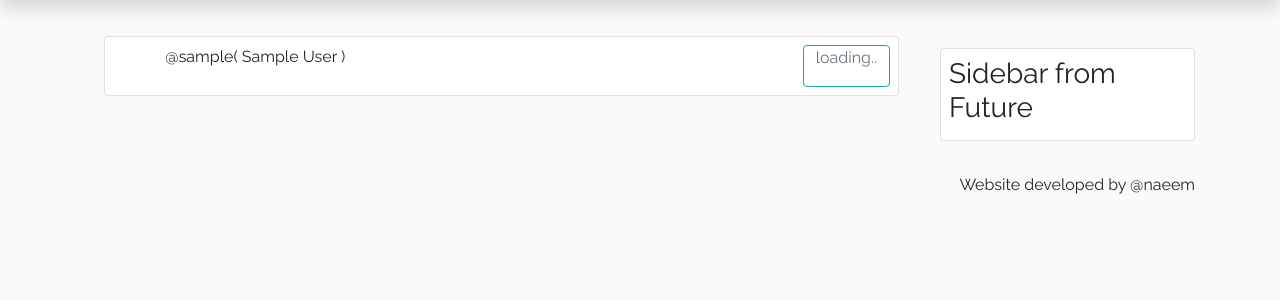
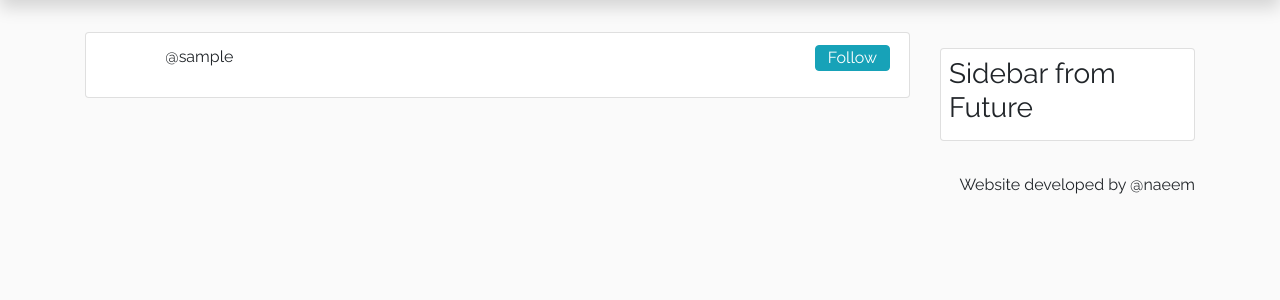
Before and after one commit to naeem-akhtar/paperhub, a Django app: template users/templates/users/user_list.html in a window 1280 px wide. Shown: the part 56-356 px from the top of the page. Run offline with Django 3.2, Linux system fonts and the light colour scheme; the template is opened without the code that fills it: values that come from a table or form of the project are taken from there, others are empty; the visitor is signed in with stand-in values (Sample User, id 1); data comes from the database, SQL or seed files in the repository; parts of the project's set-up code (start-up, migrations or seed data) failed here and were passed over; some libraries are stand-ins or nearby versions.

Commit message:
followers/following page bug fixed

```diff
--- a/users/static/users/js/ajax_follow_user.js
+++ b/users/static/users/js/ajax_follow_user.js
@@ -1,10 +1,10 @@
 // To follow / unfollow user
-var follow_button = $('#follow_unfollow');
+var follow_buttons = $('.follow_unfollow');
 var username = (document.getElementById('user-username').innerHTML).slice(1);
 
 // console.log(follow_button);
 
-FollowStatus = function(operation) {
+FollowStatus = function(operation, follow_button) {
 	// console.log(username);
 	$.ajax({
 		url : '/ajax/follow/user/',
@@ -29,21 +29,24 @@ FollowStatus = function(operation) {
 }
 
 // check follow status
-FollowStatus('check');
+follow_buttons.each(function() {
+  FollowStatus('check', $(this));
+  // console.log($(this));
+})
 
 // change follow status
-follow_button.click(function() {
-	FollowStatus('change');
+$('.follow_unfollow').click(function() {
+	FollowStatus('change', $(this));
 });
 
-follow_button.hover(
+follow_buttons.hover(
 	function() {
 		// console.log('bitch');
-		if(follow_button.html() == 'Following')
-			follow_button.html('Unfollow');
+		if($(this).html() == 'Following')
+			$(this).html('Unfollow');
 	},
 	function() {
-		if(follow_button.html() == 'Unfollow')
-			follow_button.html('Following');
+		if($(this).html() == 'Unfollow')
+			$(this).html('Following');
 	}
 )
--- a/users/templates/users/profile_detail.html
+++ b/users/templates/users/profile_detail.html
@@ -30,7 +30,7 @@
                   {% if profile.user.username == user.get_username %}
                     <a class="btn btn-outline-info" href="{% url 'profile-update' %}">edit</a>
                   {% else %}
-                    <button class="btn btn-outline-info" id="follow_unfollow">
+                    <button class="btn btn-outline-info follow_unfollow">
                       <p class="p-0 text-muted">loading..</p>
                     </button>
                   {% endif %}
--- a/users/templates/users/user_list.html
+++ b/users/templates/users/user_list.html
@@ -7,27 +7,26 @@
 
 
 {% block content %}
-	<div class="container">
+	<div class="card container">
 		{% for user in users %}
-			<div class="card container p-2 m-1">
+			<div class=" container p-2 m-1">
 				<div class="row ">
 					<!-- user Avatar -->
-					<div class="col-lg-1 m-auto">
+					<div class="col-lg-1 col-md-1 col-sm-1 col-2 m-auto">
 						 <img class="img-fluid rounded-circle thumbnail" src="{{ user.profile.image.url }}">
 					</div>
 					<!-- User name and username -->
 					<div class="col">
 						<div class="row">
-							@
-							<a  style="color:inherit;" href="{% url 'profile' user.username %}">
-								{{ user.username }}
+							<a style="color:inherit;" href="{% url 'profile' user.username %}">
+								<p id="user-username">@{{ user.username }}</p>
 		          </a>
-		          <p>( {{ user.first_name|add:" "|add:user.last_name|title }} )</p>
+		          <!-- <p>( {{ user.first_name|add:" "|add:user.last_name|title }} )</p> -->
 		        </div>
 					</div>
 					<div class="col text-right">
-						<button class="btn btn-outline-info py-0" id="follow_unfollow">
-	            <p class="text-muted">loading..</p>
+						<button class="btn btn-outline-info py-0 follow_unfollow">
+	            loading..
 	          </button>
 					</div>
 				</div>
```
Also changed, not shown: posts/templates/posts/post.html (+8 -8 lines), posts/templates/posts/post_detail.html (+13 -10 lines).
